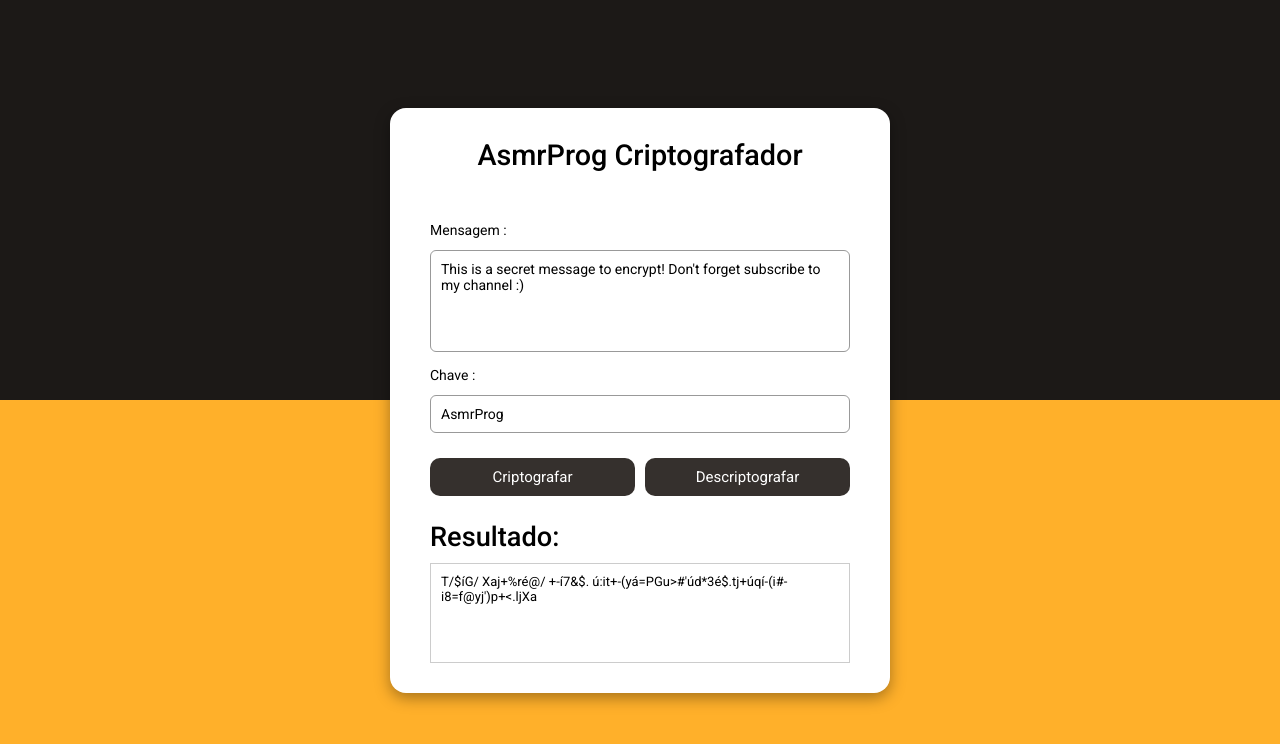
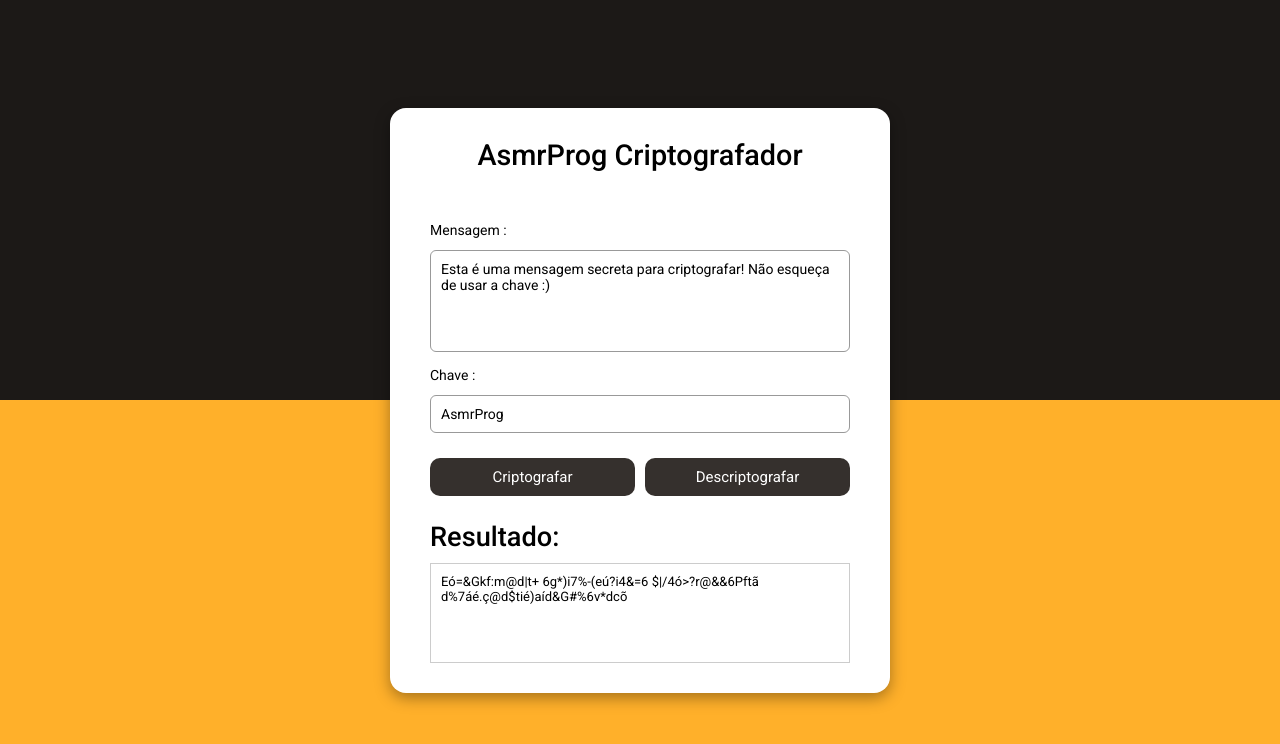
Before and after one commit to Raimison2020/text-encrytor, a plain HTML site: page index.html in a window 1280 px wide. Drawn offline with Linux system fonts and the light colour scheme.

Commit message:
Alteração da mensagem do textarea.

```diff
--- a/index.html
+++ b/index.html
@@ -5,7 +5,7 @@
     <meta charset="UTF-8">
     <meta name="viewport" content="width=device-width, initial-scale=1.0">
     <link rel="stylesheet" href="style.css">
-    <title>Criptografador de Texto | AsmrProg</title>
+    <title>Criptografador de Texto</title>
 </head>
 
 <body>
@@ -13,7 +13,7 @@
     <div class="container">
         <h1>AsmrProg Criptografador</h1>
         <label for="message">Mensagem :</label>
-        <textarea id="message" rows="5" cols="50">This is a secret message to encrypt! Don't forget subscribe to my channel :)</textarea>
+        <textarea id="message" rows="5" cols="50">Esta é uma mensagem secreta para criptografar! Não esqueça de usar a chave :)</textarea>
 
         <label for="key">Chave :</label>
         <input type="text" id="key" value="AsmrProg" size="50">
```
